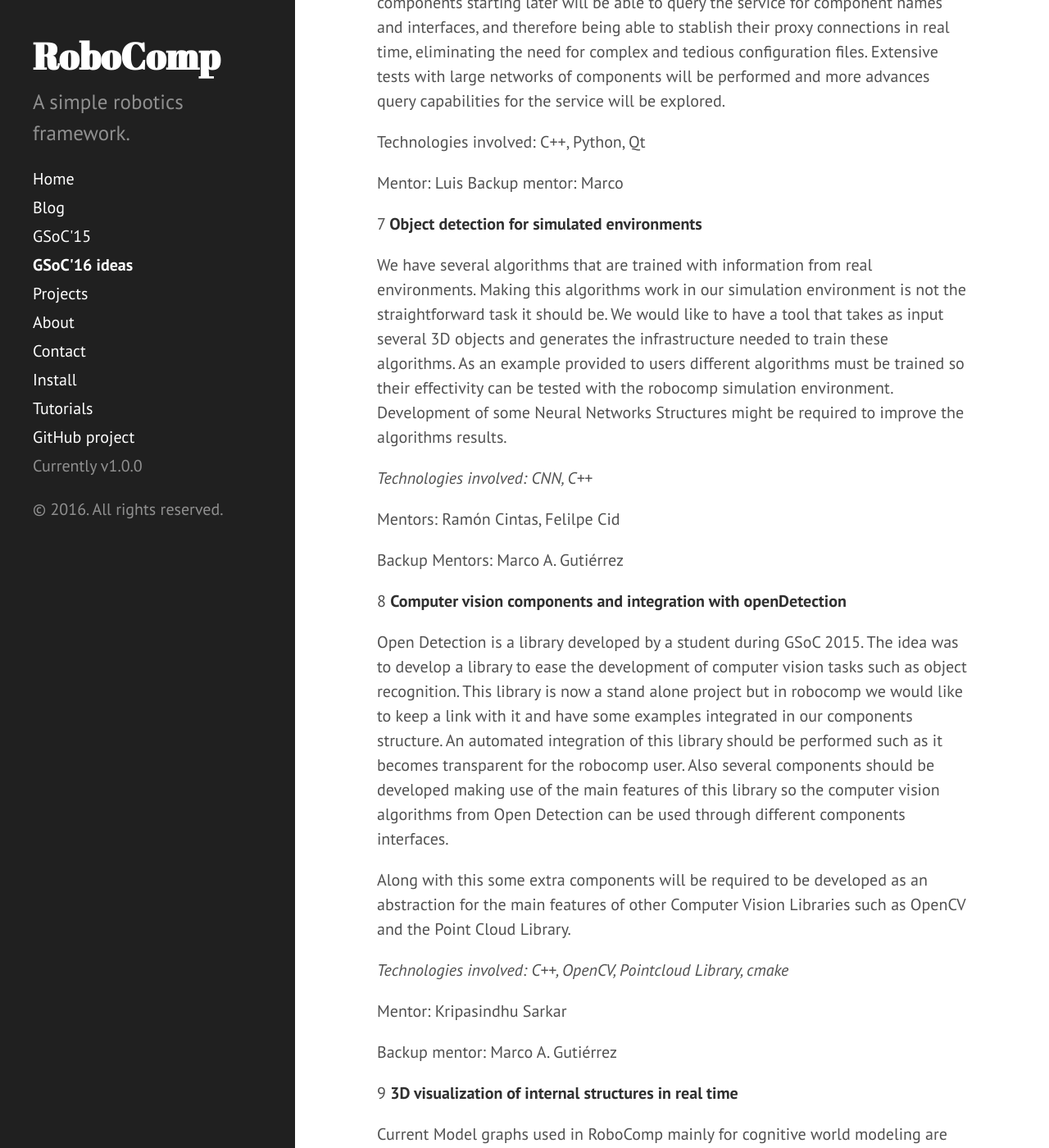
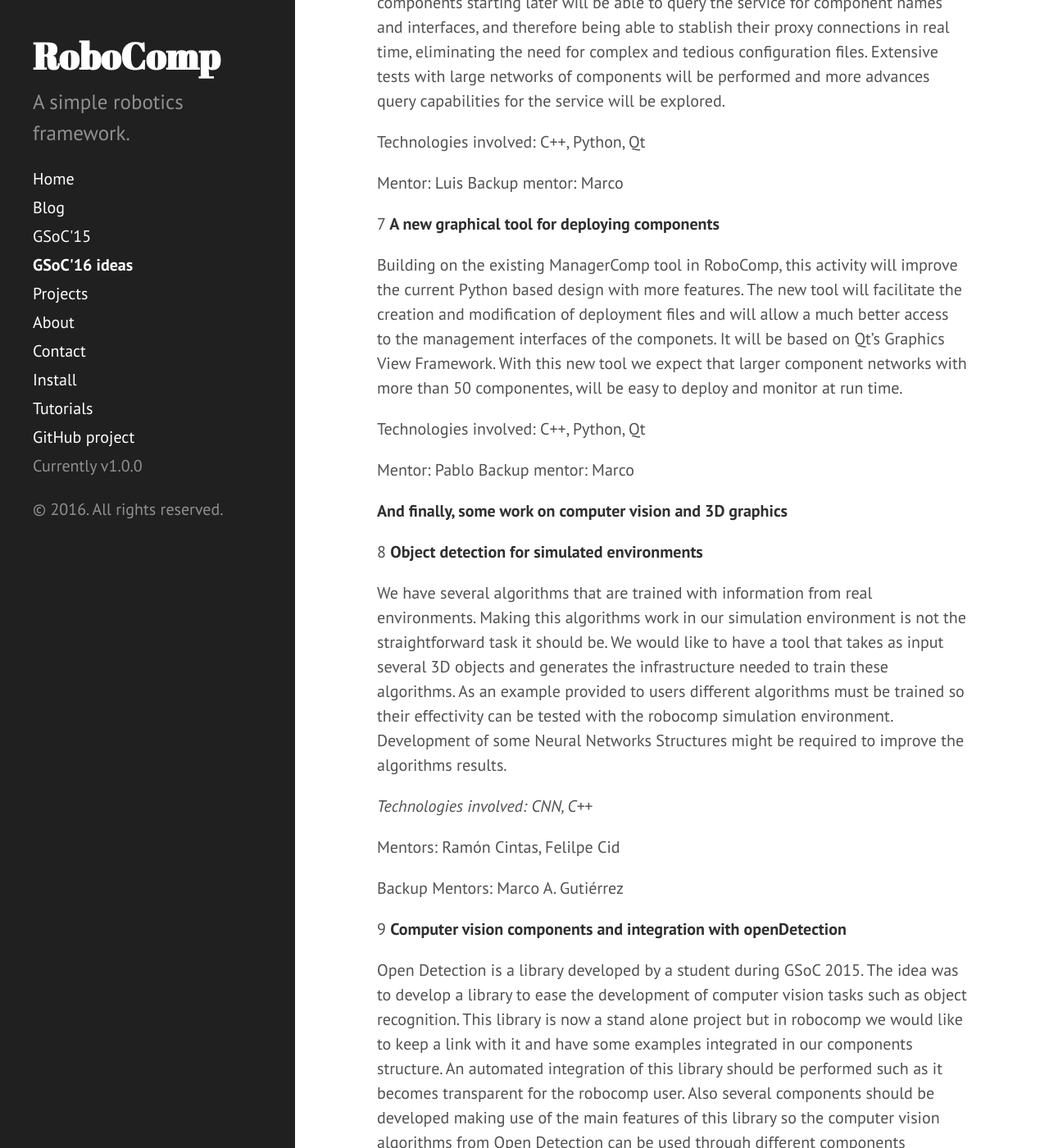
Before and after one commit to robocomp/website, a Jekyll site: the page built from GSoC_2016.md, in a window 1280 px wide and 1400 px high, scrolled down 3892 px. Shown: the whole window at 82% size. Built offline with Jekyll 4.4.1, drawn with Linux system fonts in a browser that asks for light colours; Markdown is read by kramdown in place of the engine named in the settings.

Commit message:
Update GSoC_2016.md

```diff
--- a/GSoC_2016.md
+++ b/GSoC_2016.md
@@ -80,7 +80,19 @@ Technologies involved:  C++, Python, Qt
 Mentor: Luis
 Backup mentor: Marco
 
-7 **Object detection for simulated environments**
+7 **A new graphical tool for deploying components**
+
+Building on the existing ManagerComp tool in RoboComp, this activity will improve the current Python based design with more features. The new tool will facilitate the creation and modification of deployment files and will allow a much better access to the management interfaces of the componets. It will be based on Qt's Graphics View Framework. With this new tool we expect that larger component networks with more than 50 componentes, will be easy to deploy and monitor at run time.
+
+
+Technologies involved:  C++, Python, Qt
+
+Mentor: Pablo
+Backup mentor: Marco
+
+**And finally, some work on computer vision and 3D graphics**
+
+8 **Object detection for simulated environments**
 
 We have several algorithms that are trained with information from real environments. Making this algorithms work in our simulation environment is not the straightforward task it should be. We would like to have a tool that takes as input several 3D objects and generates the infrastructure needed to train these algorithms. As an example provided to users different algorithms must be trained so their effectivity can be tested with the robocomp simulation environment. Development of some Neural Networks Structures might be required to improve the algorithms results.
 
```
Also changed, not shown: other parts of GSoC_2016.md (+2 -2 lines).
